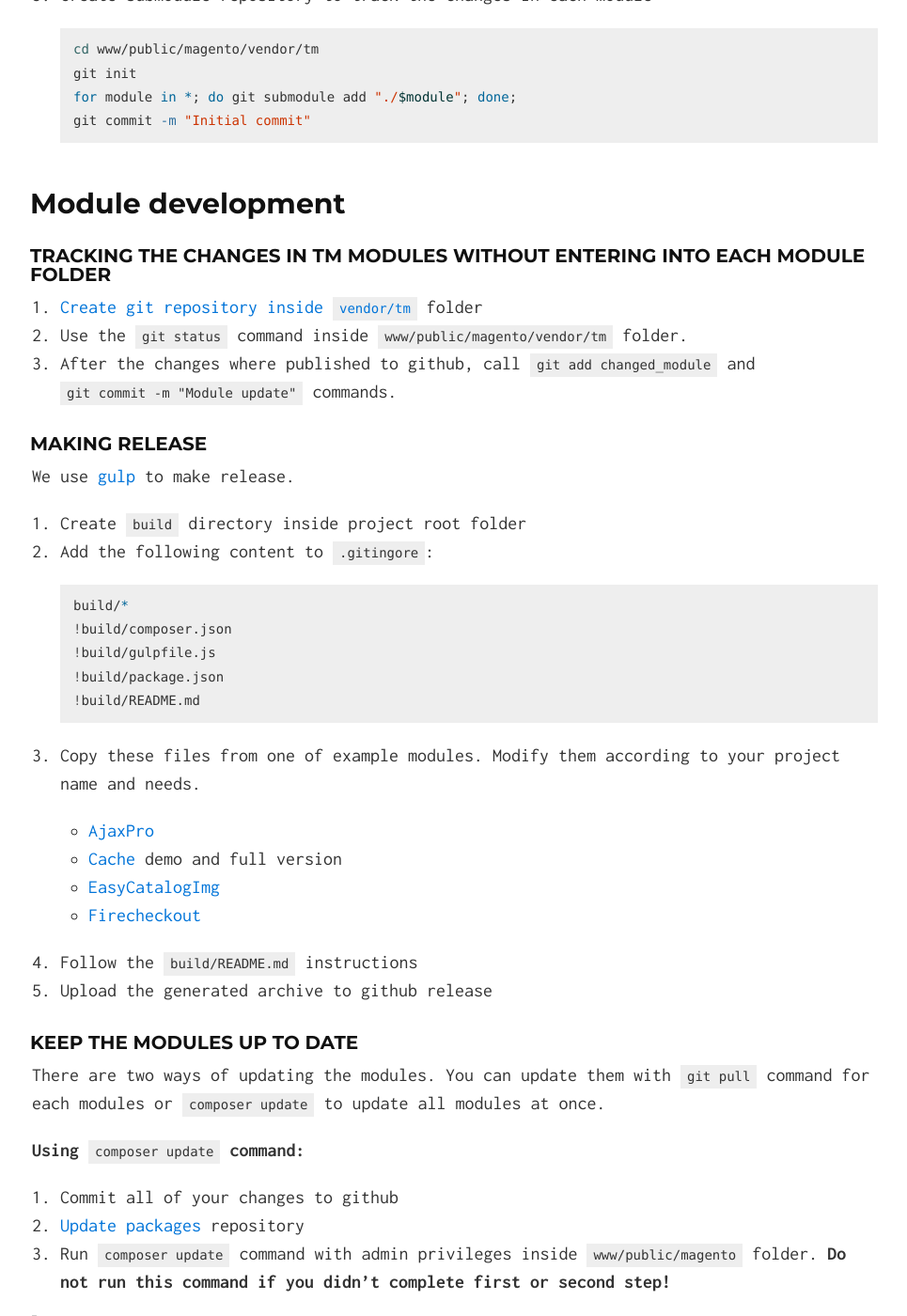
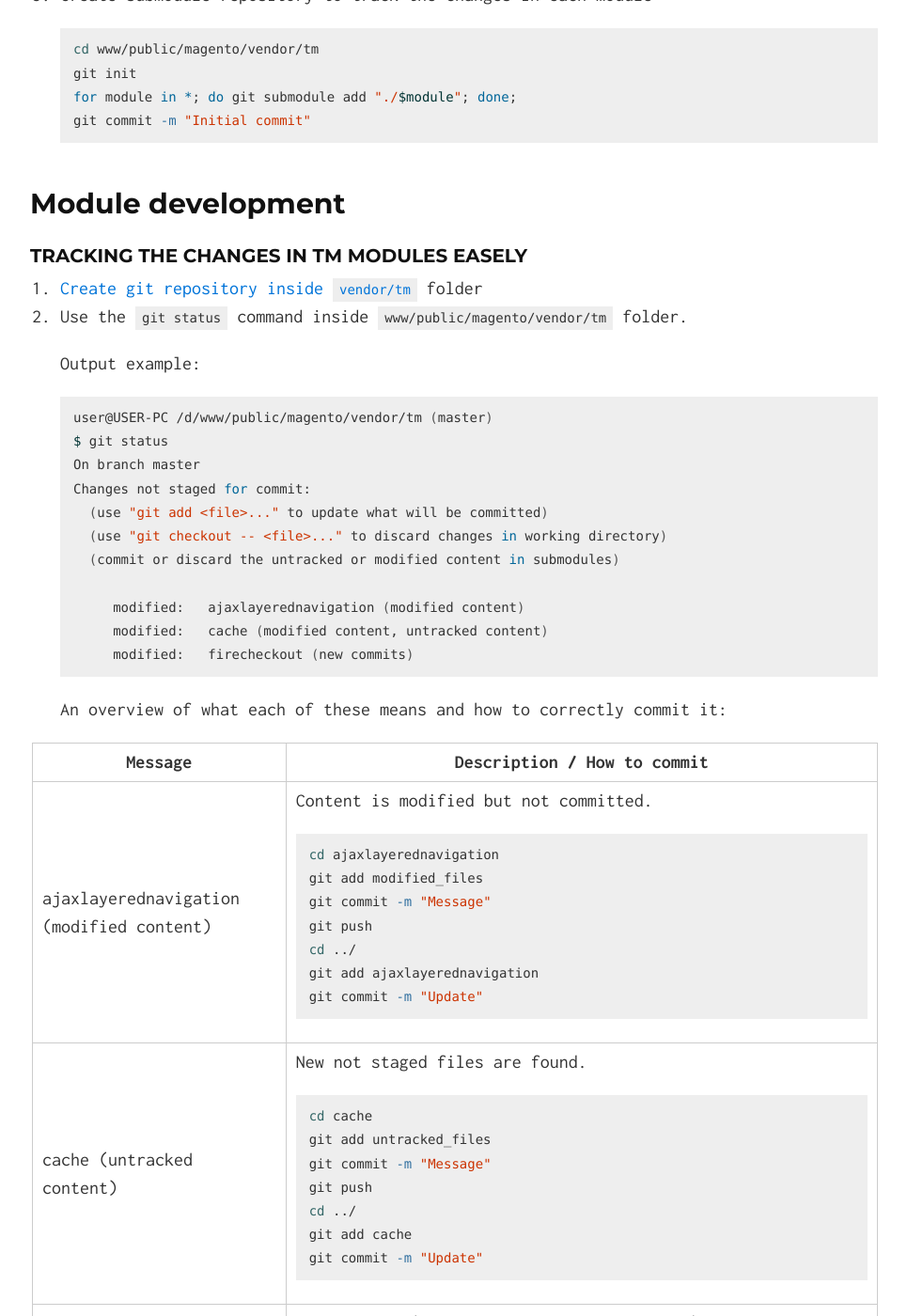
Before and after one commit to tmhub/tmhub.github.io, a Jekyll site: the page built from index.html, in a window 1280 px wide and 1400 px high, scrolled down 5769 px. Shown: the whole window at 94% size, without its empty margins (156-1121 px from the left). Built offline with Jekyll 4.4.1, drawn with Linux system fonts in a browser that asks for light colours; nearby versions of some CDN libraries; some of the changed text lies outside the part shown.

Commit message:
Updated tracking the chnages section

```diff
--- a/_includes/index.md
+++ b/_includes/index.md
@@ -15,7 +15,7 @@
  - [TM modules](#tm-modules)
 
 ## Module development
- - [Tracking the changes in tm modules without entering into each module folder](#tracking-the-changes-in-tm-modules-without-entering-into-each-module-folder)
+ - [Tracking the changes in tm modules easely](#tracking-the-changes-in-tm-modules-easely)
  - [Making release](#making-release)
  - [Keep the modules up to date](#keep-the-modules-up-to-date)
  - [Manual module deployment](#manual-module-deployment)
@@ -213,11 +213,88 @@ git commit -m "Initial commit"
 
 ## Module development
 
-### Tracking the changes in tm modules without entering into each module folder
+### Tracking the changes in tm modules easely
 1. [Create git repository inside `vendor/tm`](#tm-modules) folder
 2. Use the `git status` command inside `www/public/magento/vendor/tm` folder.
-3. After the changes where published to github, call `git add changed_module`
-    and `git commit -m "Module update"` commands.
+
+    Output example:
+
+    {% highlight bash %}
+user@USER-PC /d/www/public/magento/vendor/tm (master)
+$ git status
+On branch master
+Changes not staged for commit:
+  (use "git add <file>..." to update what will be committed)
+  (use "git checkout -- <file>..." to discard changes in working directory)
+  (commit or discard the untracked or modified content in submodules)
+
+        modified:   ajaxlayerednavigation (modified content)
+        modified:   cache (modified content, untracked content)
+        modified:   firecheckout (new commits)
+{% endhighlight %}
+
+    An overview of what each of these means and how to correctly commit it:
+<table>
+  <col width="30%"/>
+  <col width="70%"/>
+  <thead>
+    <tr>
+      <th>Message</th>
+      <th>Description / How to commit</th>
+    </tr>
+  </thead>
+  <tbody>
+    <tr>
+      <td>
+        ajaxlayerednavigation (modified content)
+      </td>
+      <td>
+Content is modified but not committed.
+{% highlight bash %}
+cd ajaxlayerednavigation
+git add modified_files
+git commit -m "Message"
+git push
+cd ../
+git add ajaxlayerednavigation
+git commit -m "Update"
+{% endhighlight %}
+      </td>
+    </tr>
+    <tr>
+      <td>
+        cache (untracked content)
+      </td>
+      <td>
+New not staged files are found.
+{% highlight bash %}
+cd cache
+git add untracked_files
+git commit -m "Message"
+git push
+cd ../
+git add cache
+git commit -m "Update"
+{% endhighlight %}
+      </td>
+    </tr>
+    <tr>
+      <td>
+        firecheckout (new commits)
+      </td>
+      <td>
+New commits (possibly not pushed to remote) are available.
+{% highlight bash %}
+cd firecheckout
+git push
+cd ../
+git add firecheckout
+git commit -m "Update"
+{% endhighlight %}
+      </td>
+    </tr>
+  </tbody>
+</table>
 
 ### Making release
 We use [gulp](#nodejs-and-gulpjs) to make release.
```
